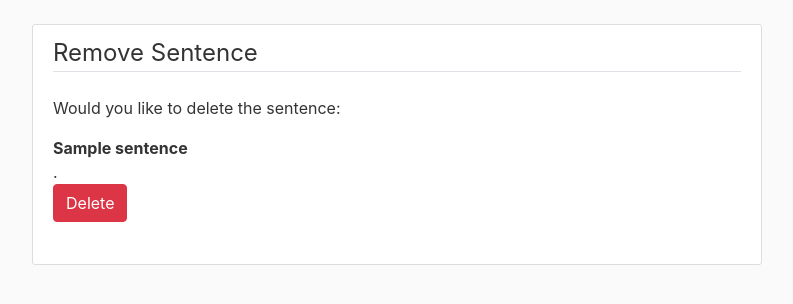
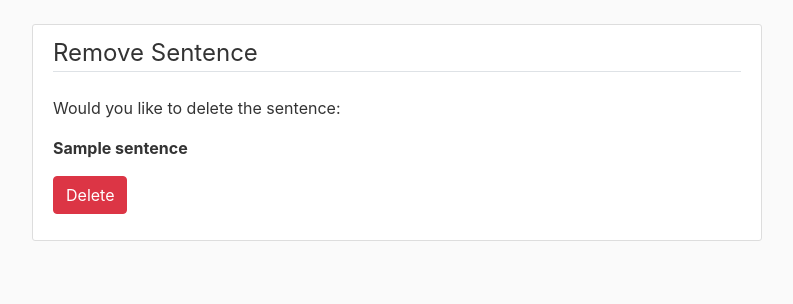
Before and after one commit to baldpanda/spellings, a Flask app: template spellings_website/app/baldpanda_site/templates/delete_sentence_page.html in a window 1280 px wide. Shown: the part 56-360 px from the top of the page, without its empty margins (53-846 px from the left). Run offline with Flask 2, Linux system fonts and the light colour scheme; the template is opened without the code that fills it: most values are stand-ins (such as "Sample title", 1, 10 or a date in 2020); some libraries are stand-ins or nearby versions.

Commit message:
improving formatting of delete page

```diff
--- a/spellings_website/app/baldpanda_site/templates/delete_sentence_page.html
+++ b/spellings_website/app/baldpanda_site/templates/delete_sentence_page.html
@@ -6,13 +6,10 @@
       <div class="form-group">
           Would you like to delete the sentence:
       </div>
-      <div>
+      <div class="form-group">
         <b>{{sample_sentence.sentence}}</b>
       </div>
       <div>
-        .
-      </div>
-      <div class="form-group">
         <form action="{{ url_for('worksheets.delete_sentence', sentence_id=sample_sentence.id)}}" method="POST">
           <input class="btn btn-danger" type="submit" value="Delete">
       </div>
```
